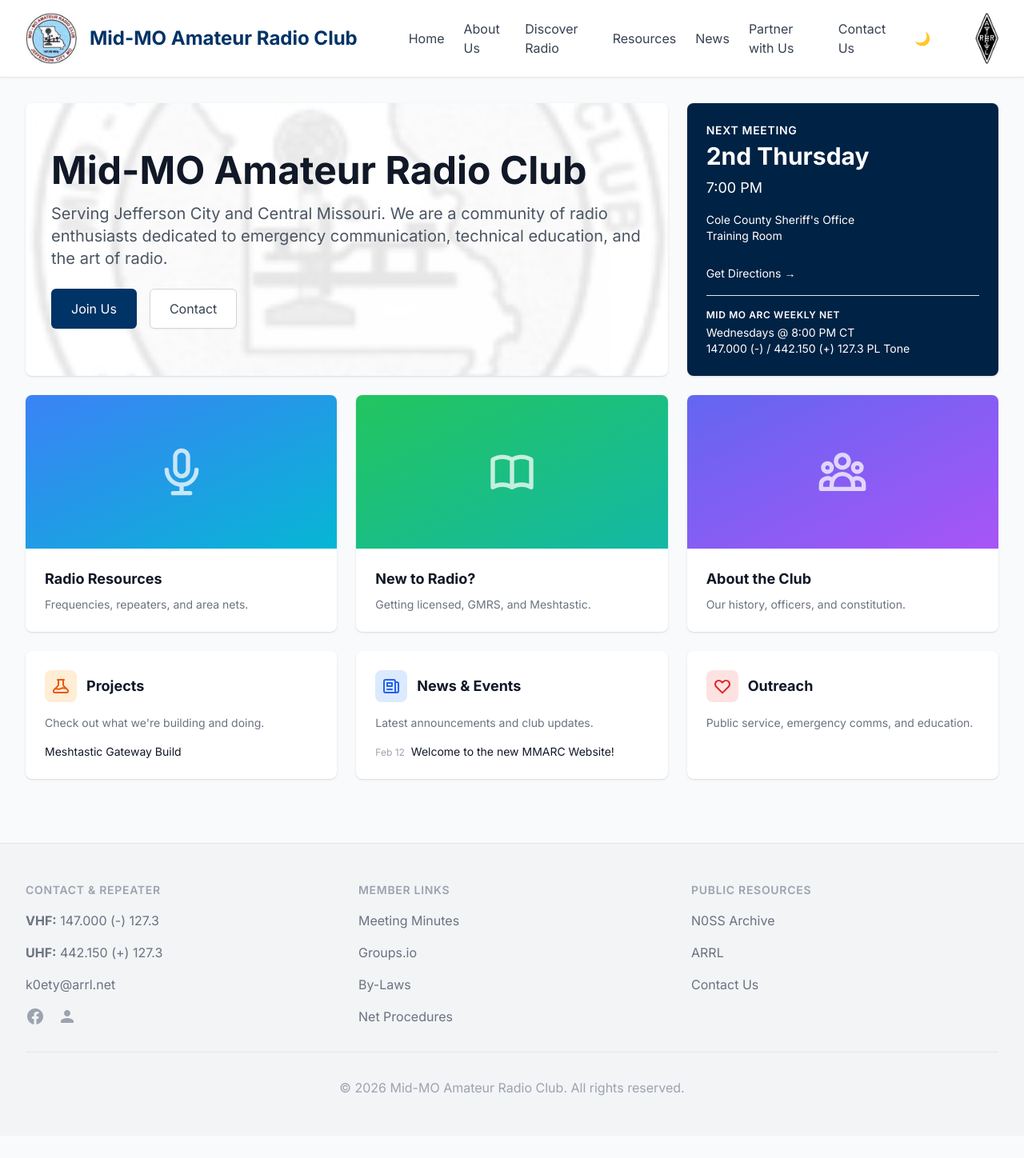
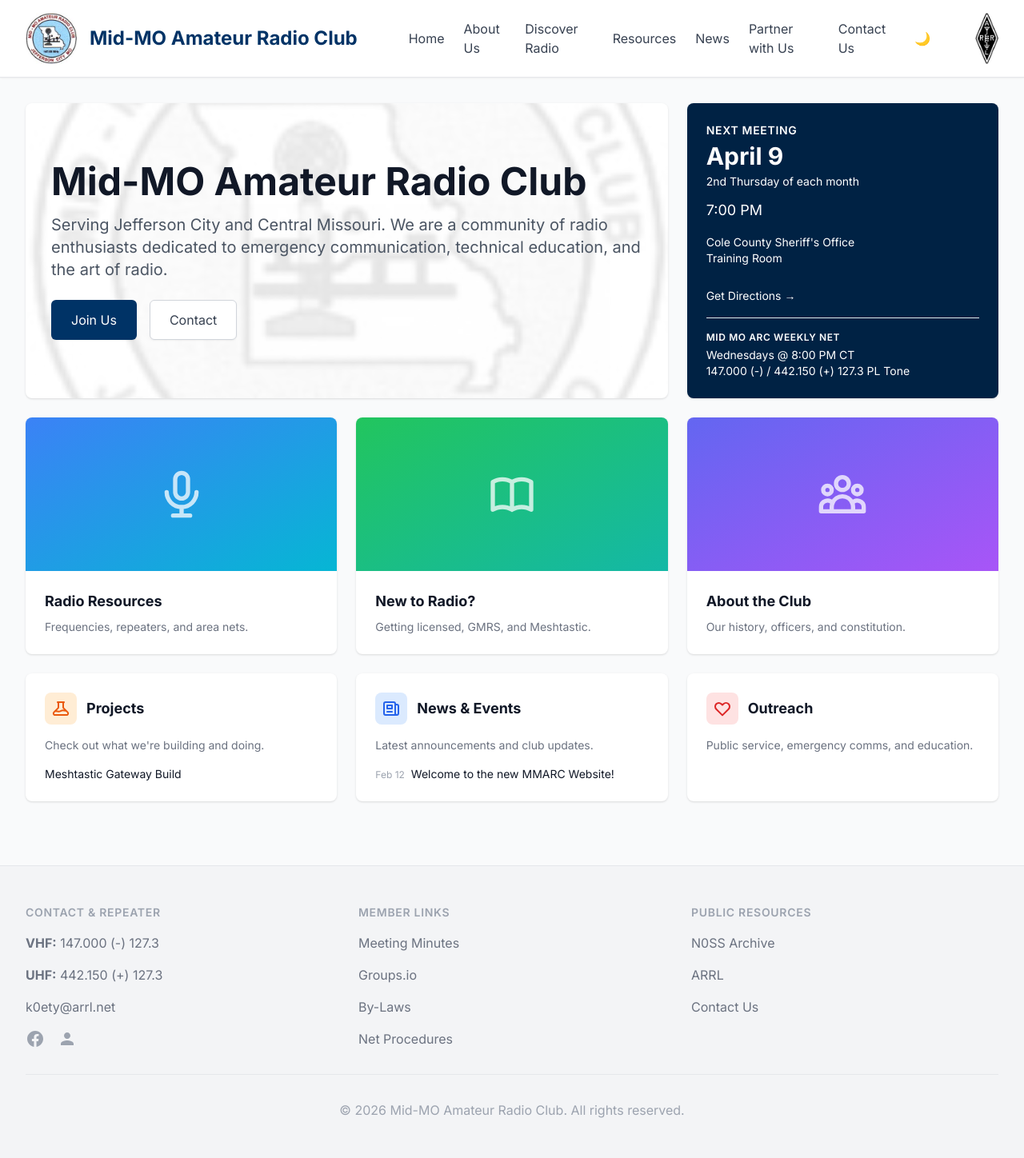
Before and after one commit to kspillane/mmarc-website, a Jekyll site: the page built from index.md, in a window 1280 px wide. Shown: the whole page at 80% size. Built offline with Jekyll 4.4.1, drawn with Linux system fonts in a browser that asks for light colours; nearby versions of some CDN libraries; before the commit the page ends 1420 px from its top, so only the background shows below that; some of the changed lines change nothing that is shown.

Commit message:
feat: add dynamic calculation and display of the next meeting date to the homepage

```diff
--- a/index.md
+++ b/index.md
@@ -33,7 +33,8 @@ title: Home
     <div class="bg-brand-900 dark:bg-gray-900 shadow rounded-lg overflow-hidden p-6 text-white flex flex-col justify-between relative">
         <div>
             <h3 class="text-sm font-semibold tracking-wider text-brand-200 uppercase mb-1">Next Meeting</h3>
-            <p class="text-3xl font-bold mb-2">2nd Thursday</p>
+            <p id="next-meeting-date" class="text-3xl font-bold mb-1">Upcoming</p>
+            <p class="text-sm text-brand-200 mb-3 block">2nd Thursday of each month</p>
             <p class="text-lg text-brand-100">7:00 PM</p>
             <p class="text-sm text-brand-300 mt-4">
                 Cole County Sheriff's Office<br>
@@ -167,3 +168,45 @@ title: Home
         </div>
     </a>
 </div>
+
+<script>
+    document.addEventListener("DOMContentLoaded", function() {
+        function getNextSecondThursday(date) {
+            let year = date.getFullYear();
+            let month = date.getMonth();
+            let d = new Date(year, month, 1);
+            let dayOfWeek = d.getDay();
+
+            // Thursday is 4
+            let diff = 4 - dayOfWeek;
+            if (diff < 0) {
+                diff += 7;
+            }
+
+            // The first Thursday is 1 + diff
+            let firstThursday = 1 + diff;
+            let secondThursday = firstThursday + 7;
+
+            let meetingDate = new Date(year, month, secondThursday);
+            meetingDate.setHours(19, 0, 0, 0); // 7 PM
+
+            if (date > meetingDate) {
+                // Return next month's second Thursday
+                return getNextSecondThursday(new Date(year, month + 1, 1));
+            }
+
+            return meetingDate;
+        }
+
+        const now = new Date();
+        const nextMeeting = getNextSecondThursday(now);
+
+        const options = { month: 'long', day: 'numeric' };
+        const formattedDate = nextMeeting.toLocaleDateString('en-US', options);
+
+        const meetingDateEl = document.getElementById('next-meeting-date');
+        if (meetingDateEl) {
+            meetingDateEl.textContent = formattedDate;
+        }
+    });
+</script>
```
